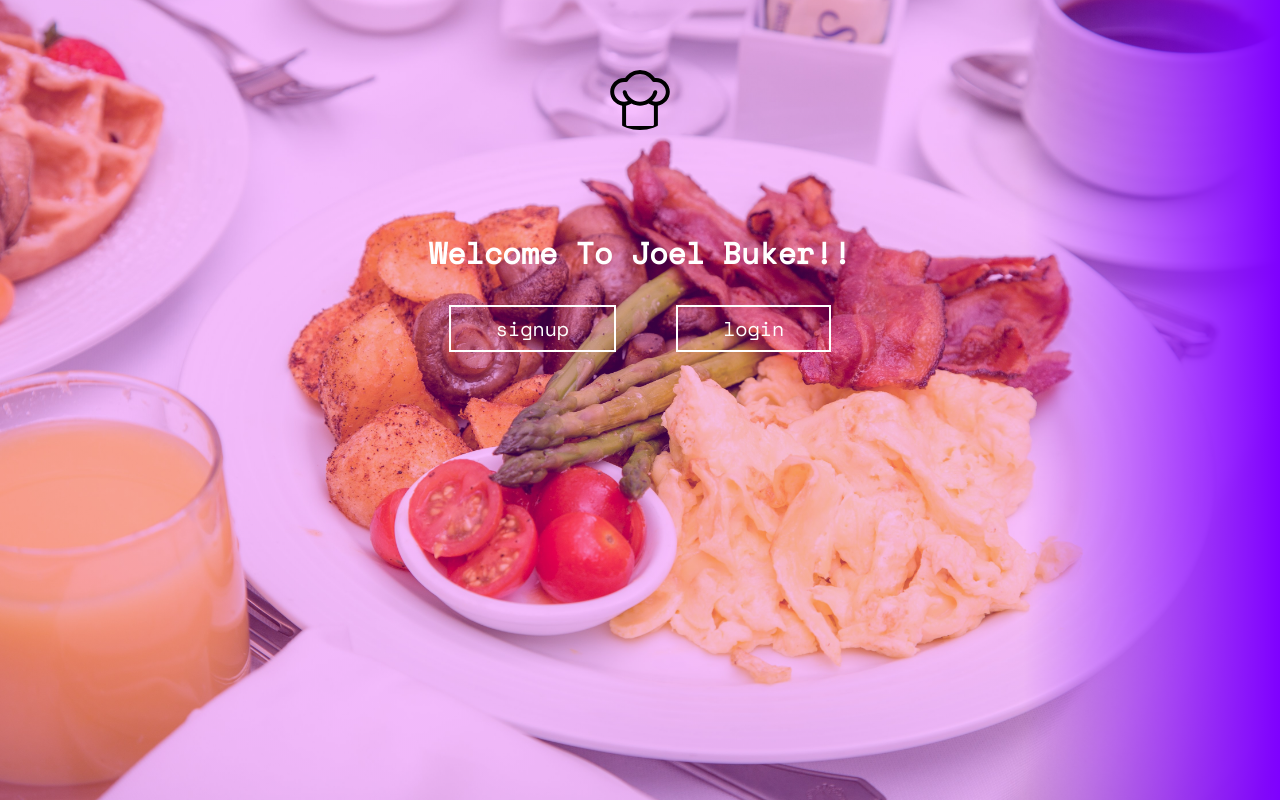
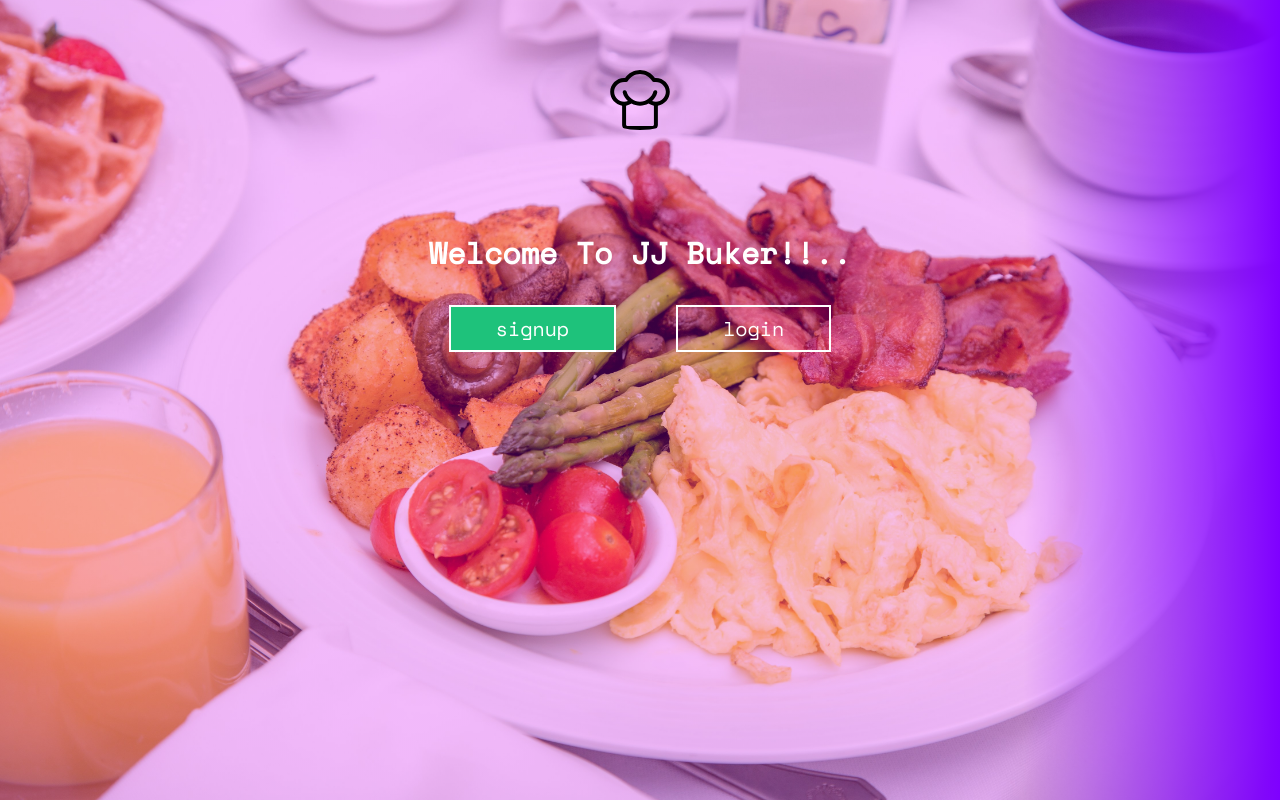
Before and after one commit to ugwumadu116/meal-booking, a plain HTML site: page ui/index.html in a window 1280 px wide. Drawn offline with nearby package versions, Linux system fonts and the light colour scheme; a web font is replaced by a local one.

Commit message:
chore(index.html, main.css):developed the home page
- added style for the home page
[Delivers #163683661]

```diff
--- a/ui/css/main.css
+++ b/ui/css/main.css
@@ -39,12 +39,12 @@ a {
   justify-content: center;
 }
 .header img {
-  width: 70px;
+  width: 100px;
   height: 60px;
   border-radius: 50%;
   margin-bottom: 100px;
 }
-.container button {
+.container .login {
   background: transparent;
   padding: 7px 45px;
   border: 2px solid #fff;
@@ -52,8 +52,22 @@ a {
   font-size: 20px;
   color: white;
 }
-.container button:hover {
+.container .login:hover {
   background: #1ec27b;
   color: #fdf9f8;
   transform: scale(0.9, 0.9);
 }
+.container .signup {
+  background: #1ec27b;
+  padding: 7px 45px;
+  border: 2px solid #fff;
+  margin: 30px;
+  font-size: 20px;
+  color: white;
+}
+.container .signup:hover {
+  background: transparent;
+  color: #1ec27b;
+  font-weight: bold;
+  transform: scale(0.9, 0.9);
+}
--- a/ui/index.html
+++ b/ui/index.html
@@ -28,7 +28,7 @@
     <section id="home">
       <div class="header">
         <img src="./img/chef.svg" alt="logo" />
-        <h1>Welcome To Joel Buker!!</h1>
+        <h1>Welcome To JJ Buker!!..</h1>
       </div>
       <div class="container">
         <button class="signup">signup</button>
```
